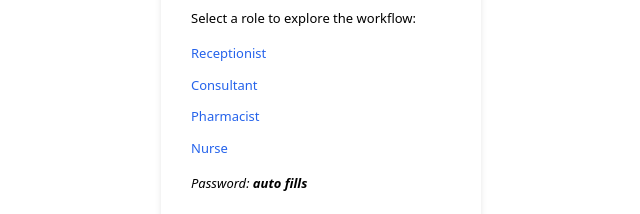
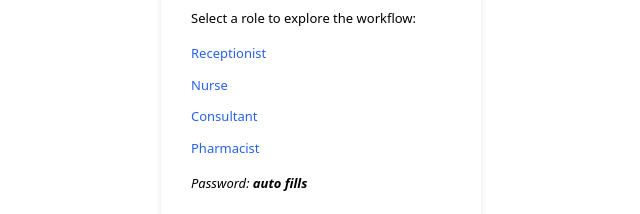
Before and after one commit to BenedictMzizi/clinical-system, a React (Create React App) app in the folder frontend/: page / in a window 1280 px wide. Shown: the part 419-633 px from the top of the page, without its empty margins (319-959 px from the left). Built offline with nearby package versions, Linux system fonts and the light colour scheme; no server answers.

Commit message:
Update Login.jsx

```diff
--- a/frontend/src/pages/Login.jsx
+++ b/frontend/src/pages/Login.jsx
@@ -122,9 +122,9 @@ export default function Login() {
   }
 const demoAccounts = [
   { role: "Receptionist", email: "reception@test.com" },
+  { role: "Nurse", email: "nurse@test.com" },
   { role: "Consultant", email: "doctor@test.com" },
   { role: "Pharmacist", email: "pharmacy@test.com" },
-  { role: "Nurse", email: "nurse@test.com" },
 ];
 
 function useDemoAccount(email) {
```
